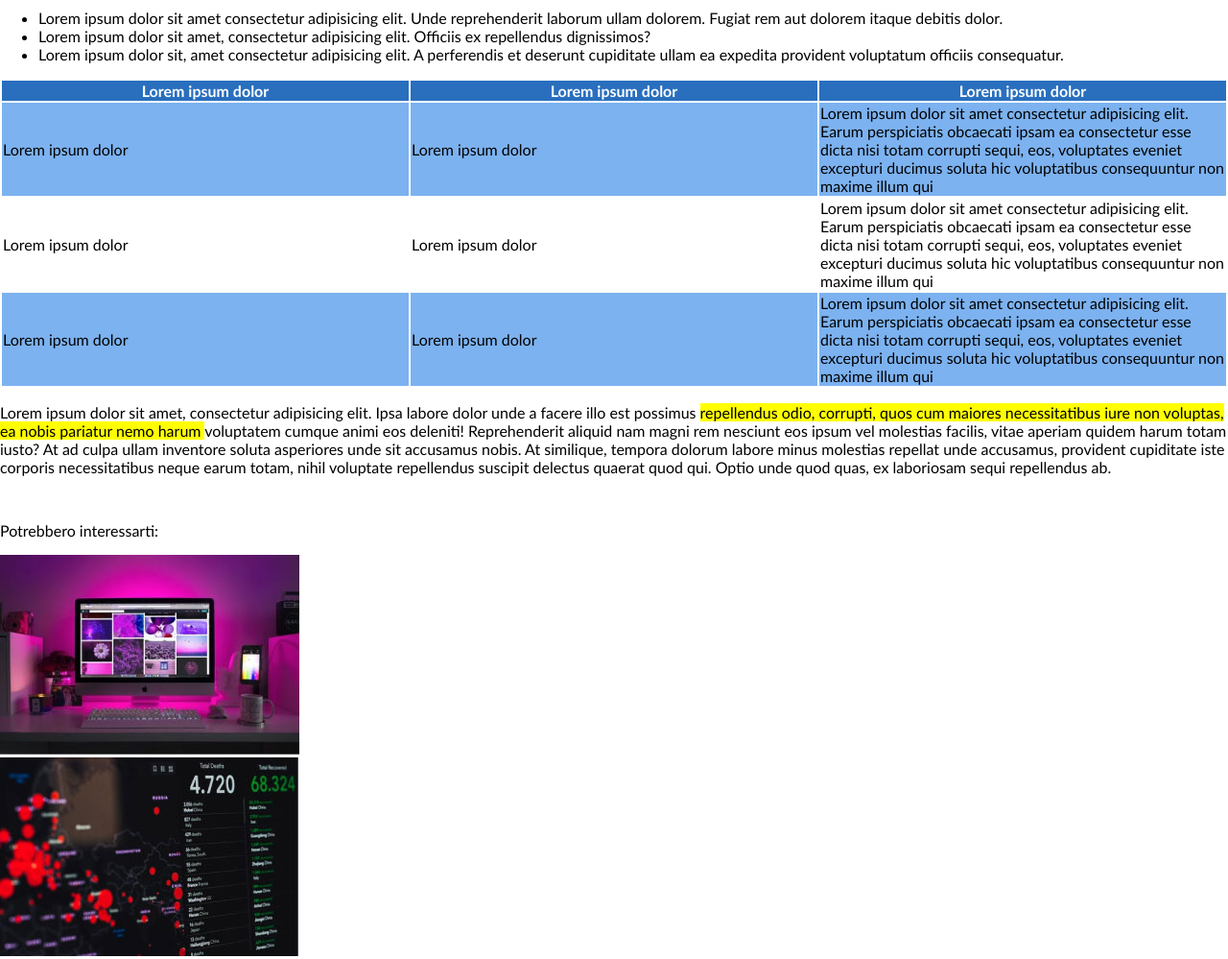
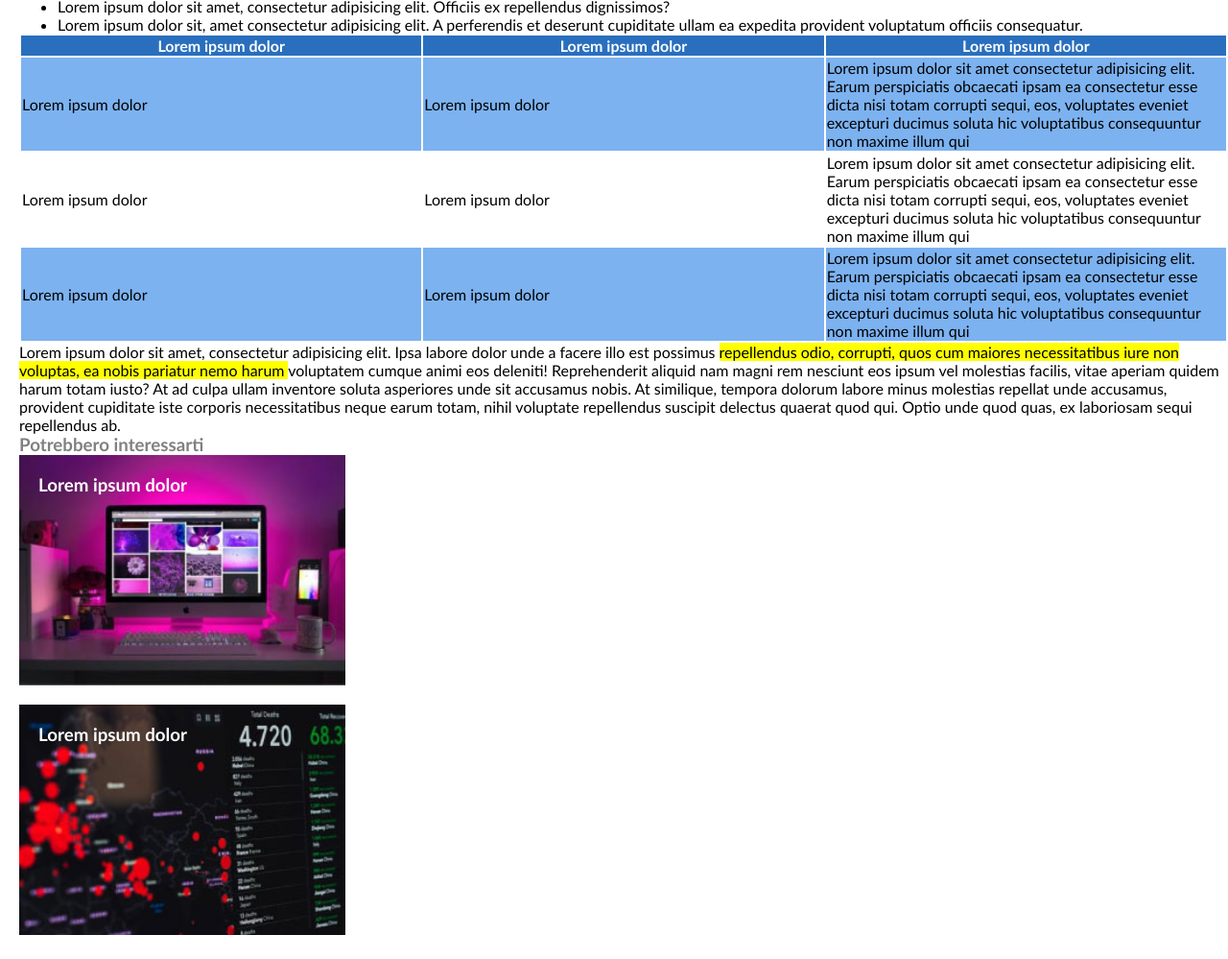
Before and after one commit to NotAlex575/html-css-booleaner, a plain HTML site: page index.html in a window 1280 px wide. Shown: the part 1433-2432 px from the top of the page at 96% size. Drawn offline with Linux system fonts and the light colour scheme.

Commit message:
aggiunte modifiche del footer, aggiunto nel css * margin 0, aggiunto padding-left 20px nel main e footer per dare lo spazio

```diff
--- a/index.html
+++ b/index.html
@@ -85,15 +85,14 @@
 
 
     <footer>
-        <section id="distacco3">
-            <p>Potrebbero interessarti:</p>
-        </section>
-        <section>
-            <img class="immaginiFooter" src="/img/monitor.jpg" alt="">
-        </section>
-        <section>
-            <img class="immaginiFooter" src="/img/graph.jpg" alt="">
-        </section>
+        <h3>Potrebbero interessarti</h3>
+
+        <div class="box-image monitor">
+            <h3>Lorem ipsum dolor</h3>
+        </div>
+        <div class="box-image graph">
+            <h3>Lorem ipsum dolor</h3>
+        </div>
     </footer>
 </body>
 </html>
--- a/style/style.css
+++ b/style/style.css
@@ -1,8 +1,15 @@
+*{
+    margin: 0;
+}
+
 body{
-    margin: 0px;
     width: 100%;
     font-family: 'Trebuchet MS', 'Lucida Sans Unicode',
     'Lucida Grande', 'Lucida Sans', Arial, sans-serif;
+}
+
+main,footer{
+    padding-left: 20px;
 }
 
 /*qui si trova le dimensioni e il colore del pattern (in modo ripetuto
@@ -12,7 +19,6 @@ per evitare di inserire immagini*/
     background-image: url(/img/pattern.png);
     background-size: 600px 250px;
     background-repeat: repeat-x;
-
     height: 125px;
 }
 
@@ -86,3 +92,30 @@ th{
 #distacco3{
     padding-top: 15px;
 }
+
+/*FOOTER*/
+
+footer h3{
+    color:grey;
+}
+
+footer .box-image{
+    background-color: red;
+    width: 300px;
+    height: 200px;
+    padding: 20px;
+    margin-bottom: 20px;
+    background-size: cover;
+}
+
+footer .box-image h3{
+    color: white;
+}
+
+footer .box-image.monitor{
+    background-image: url(/img/monitor.jpg);
+}
+
+footer .box-image.graph{
+     background-image: url(/img/graph.jpg);
+}
```
